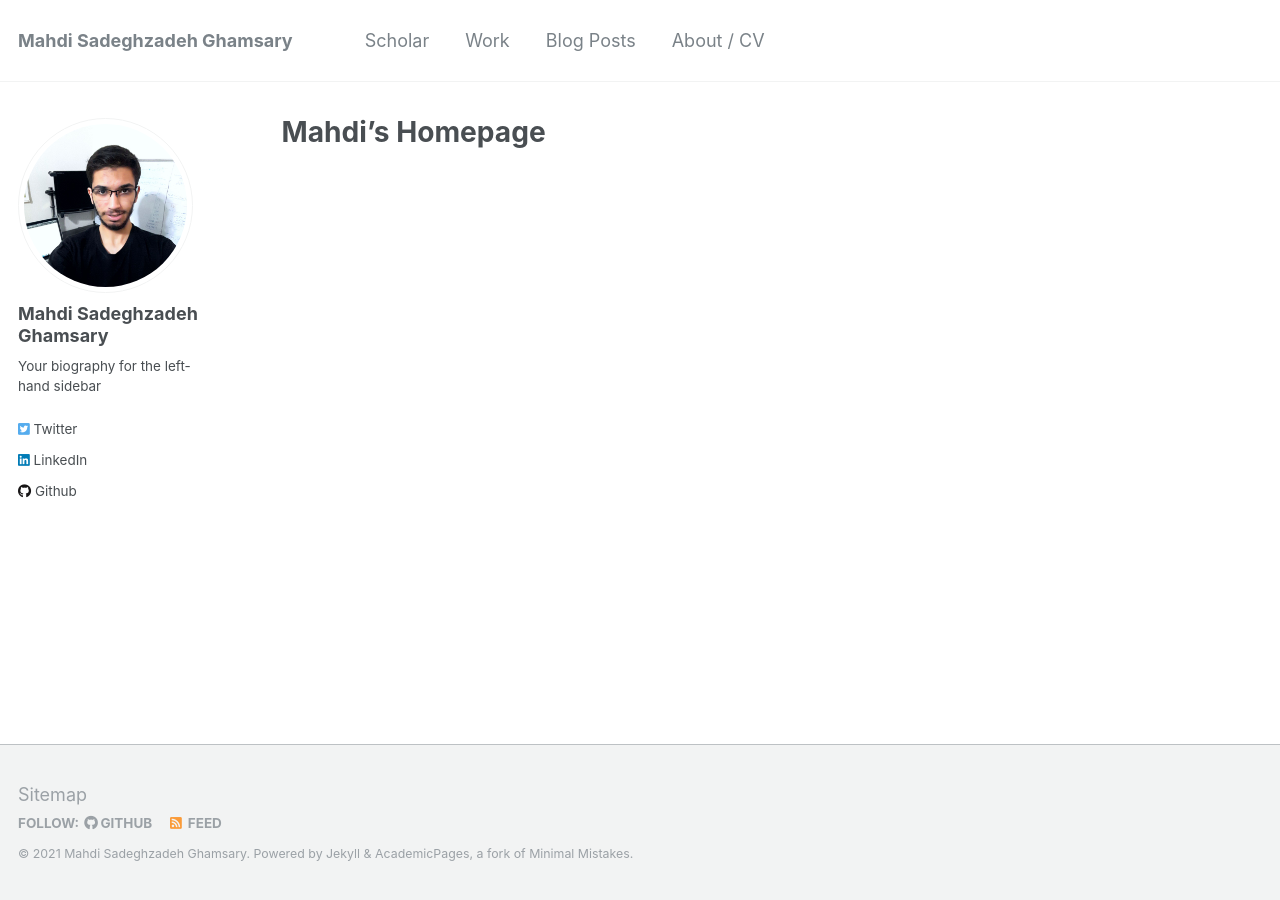
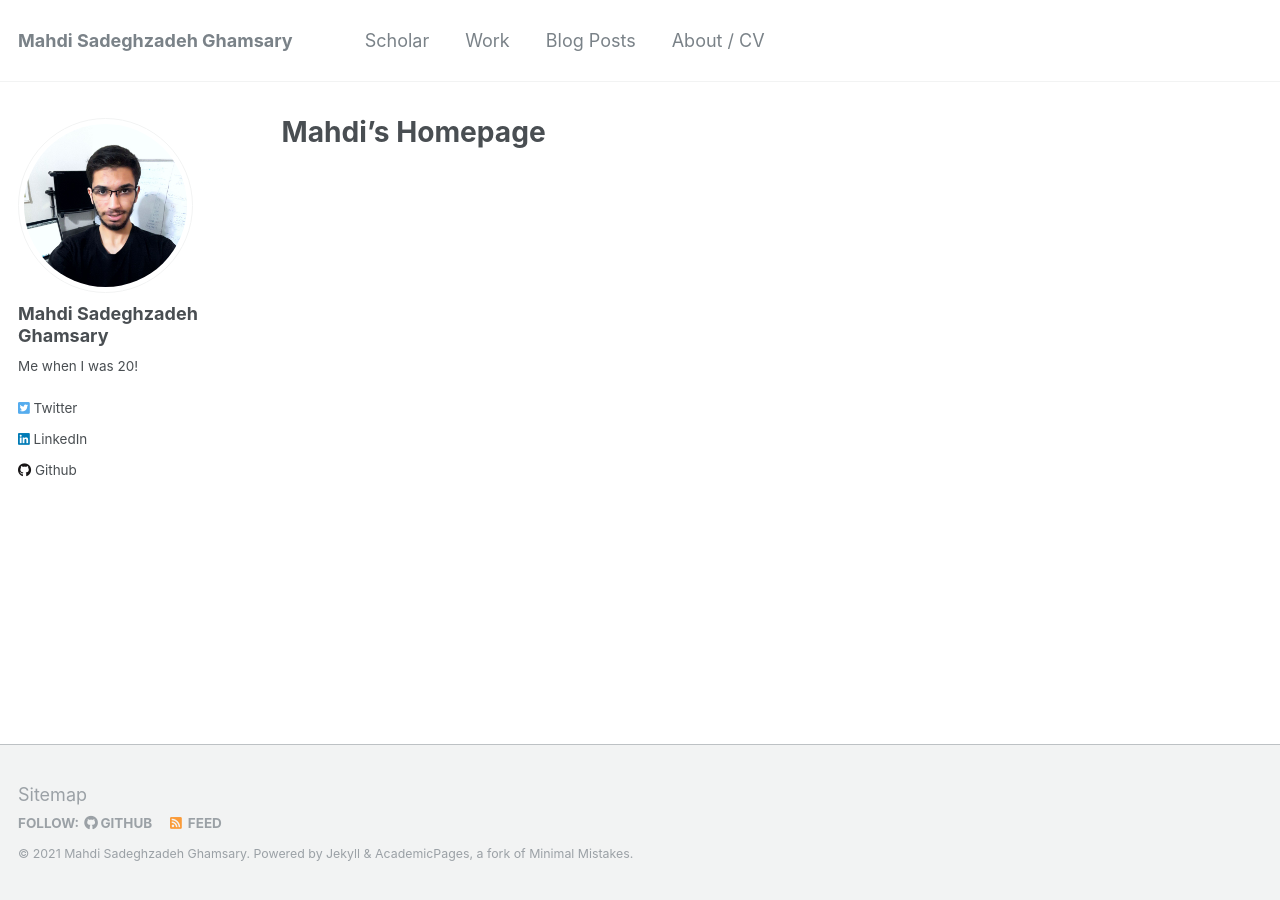
Before and after one commit to MSadeghzadehG/MSadeghzadehG.github.io, a Jekyll site: the page built from _pages/about.md, in a window 1280 px wide. Built offline with Jekyll 4.4.1, drawn with Linux system fonts in a browser that asks for light colours.

Commit message:
Update bio

```diff
--- a/_config.yml
+++ b/_config.yml
@@ -82,7 +82,7 @@ analytics:
 author:
   name             : "Mahdi Sadeghzadeh Ghamsary"
   avatar           : "profile.png"
-  bio              : "Your biography for the left-hand sidebar"
+  bio              : "Me when I was 20!"
   location         : # "Location"
   employer         :
   pubmed           : # "https://www.ncbi.nlm.nih.gov/pubmed/?term=john+snow"
```
